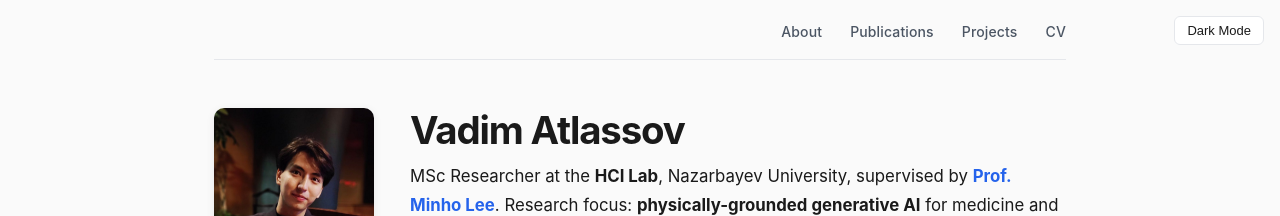
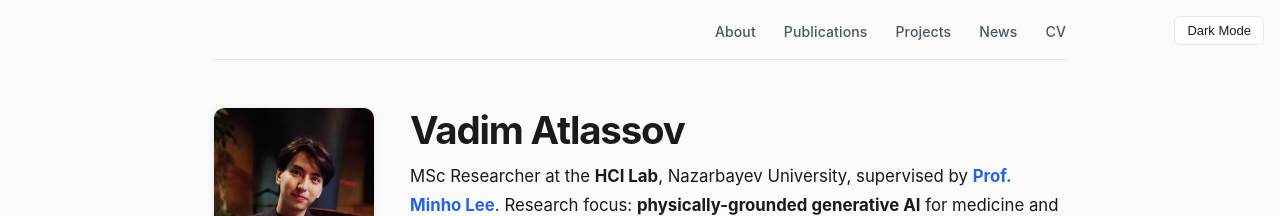
Before and after one commit to Vadim-ATL/Vadim-ATL.github.io, a Jekyll site: the page built from index.md, in a window 1280 px wide. Shown: the top 216 px of the page. Built offline with Jekyll 4.4.1, drawn with Linux system fonts in a browser that asks for light colours; our own code applies the rules of GitHub Pages for plain Markdown files.

Commit message:
fixed navbar

```diff
--- a/_layouts/default.html
+++ b/_layouts/default.html
@@ -310,6 +310,7 @@
         <a href="/">About</a>
         <a href="#publications">Publications</a>
         <a href="#projects">Projects</a>
+        <a href="#news">News</a>
         <a href="https://github.com/Vadim-ATL/Vadim-ATL/raw/main/CV.pdf" target="_blank" rel="noopener">CV</a>
     </nav>
 
```
